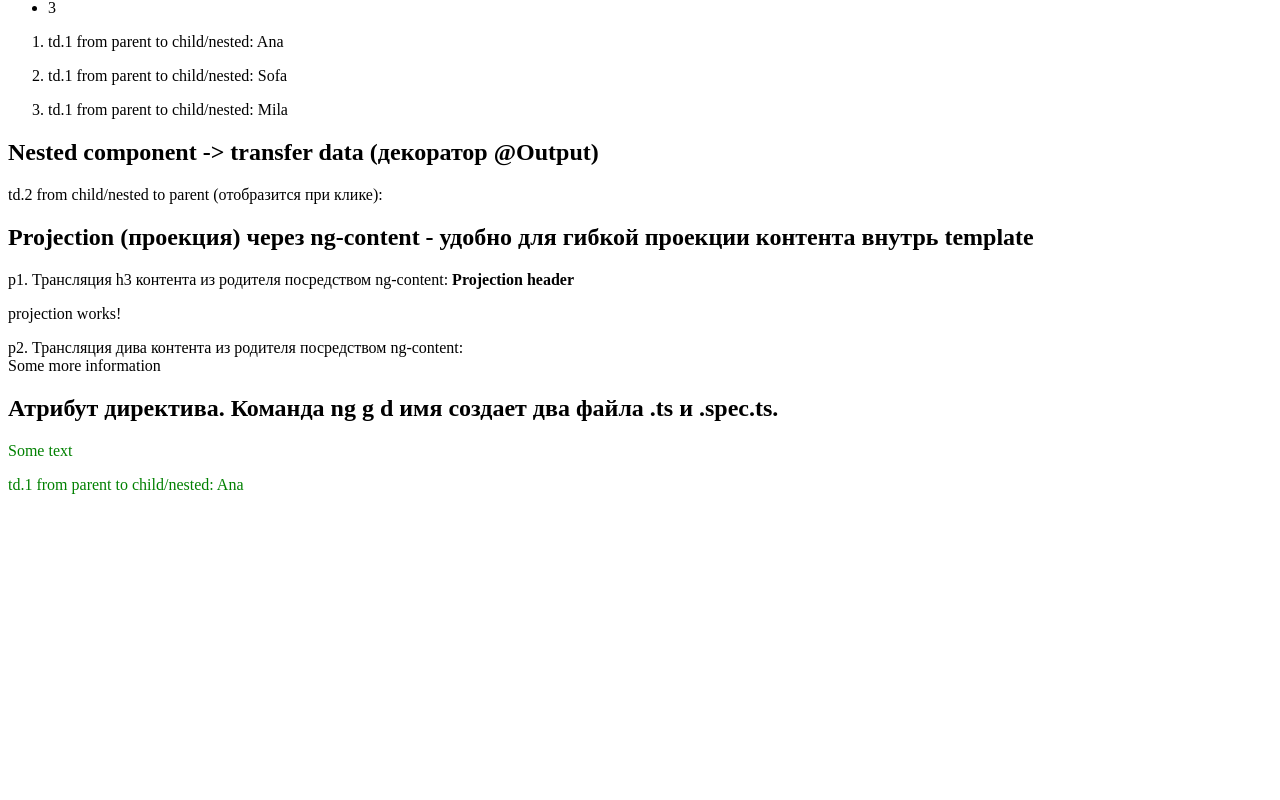
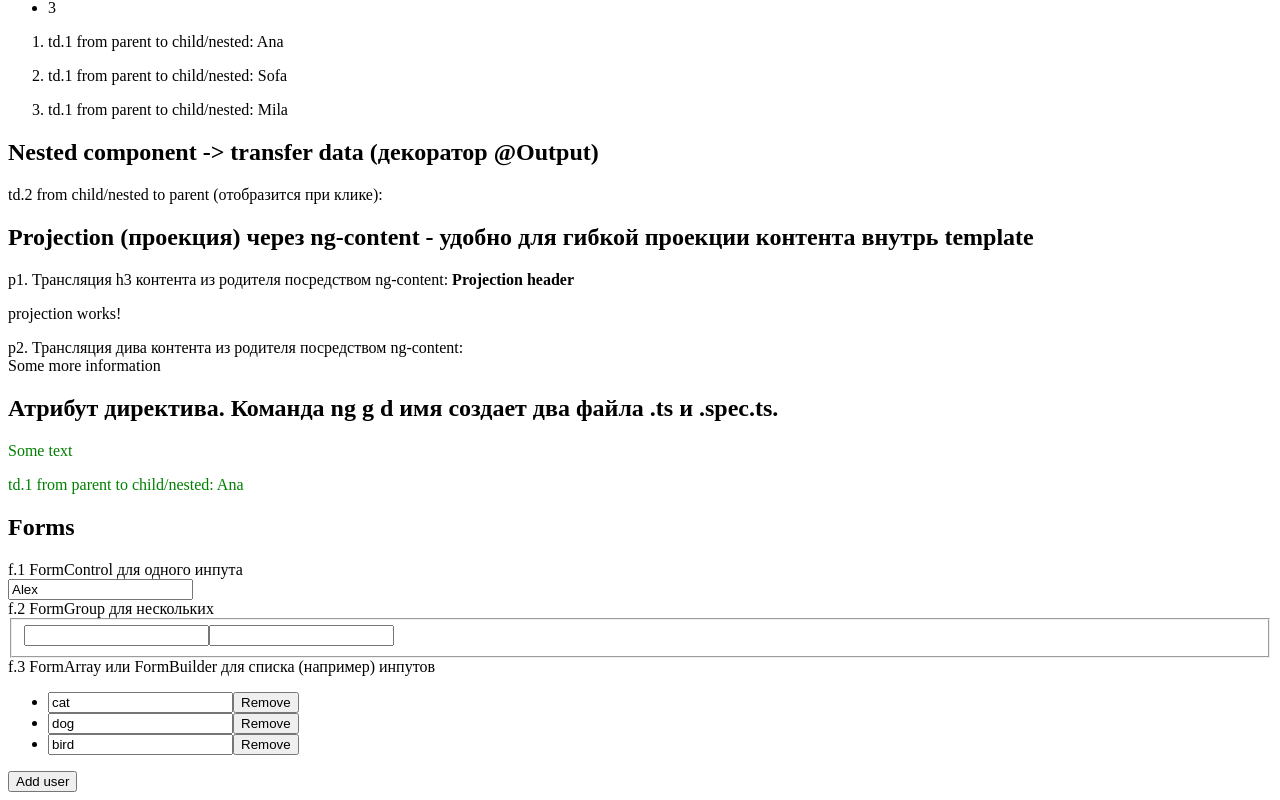
Before and after one commit to aam-fd/angular-screencasts, an Angular app: page / in a window 1280 px wide. Shown: the part 812-1612 px from the top of the page. Before the commit the page ends 1322 px from the top, so only its background shows below. Built offline with nearby package versions, Linux system fonts and the light colour scheme.

Commit message:
formControl, formGroup, formArray, formBuilder

```diff
--- a/src/app/app.component.html
+++ b/src/app/app.component.html
@@ -61,5 +61,23 @@
 <app-nested appColory
             [user]="girls[0]"></app-nested>
 
+<h2>Forms</h2>
+f.1 FormControl для одного инпута<br>
+<input [formControl]="nameControl"><br>
+f.2 FormGroup для нескольких <br>
+<fieldset [formGroup]="fullNameControl">
+    <input formControlName="firstName" type="text">
+    <input formControlName="lastName" type="text">
+</fieldset>
+f.3 FormArray или FormBuilder для списка (например) инпутов
+<form [formGroup]="usersListControl">
+  <ul formArrayName="animals">
+    <li *ngFor="let animal of usersListControl.controls.animals.controls; let i = index">
+      <input formControlName="{{i}}">
+      <button (click)="removeUserControl()">Remove</button>
+    </li>
+  </ul>
+  <button (click)="addUserControl()">Add user</button>
+</form>
 
 <router-outlet></router-outlet>
--- a/src/app/app.component.ts
+++ b/src/app/app.component.ts
@@ -1,11 +1,12 @@
-import { Component } from '@angular/core';
+import { Component, OnInit } from '@angular/core';
+import { FormControl, Validators, FormGroup, FormArray, FormBuilder } from '@angular/forms';
 
 @Component({
   selector: 'app-root',
   templateUrl: './app.component.html',
   styleUrls: ['./app.component.css']
 })
-export class AppComponent {
+export class AppComponent implements OnInit {
 
   public myColor: String = 'green';
   public selectedUser;
@@ -21,4 +22,52 @@ export class AppComponent {
   ]
 
   public isShown = true;
+
+  public nameControl: FormControl;
+  public fullNameControl: FormGroup;
+  public usersListControl: FormGroup;
+
+  constructor(
+    private _formBuilder: FormBuilder
+  ) {
+  }
+
+  ngOnInit() {
+    this.nameControl = new FormControl('Alex', [Validators.required, Validators.minLength(4)]); // первая [] - синхронный валидатор, вторая [] - асинхронный валидатор
+    this.nameControl.valueChanges.subscribe((value) => console.log(value));
+    console.log(this.nameControl);
+    console.log(this.nameControl.value);
+    this.nameControl.statusChanges.subscribe((value) => console.log(value));
+
+    this.fullNameControl = new FormGroup({
+      firstName: new FormControl(),
+      lastName: new FormControl(),
+    });
+
+    this.fullNameControl.valueChanges.subscribe((value) => console.log(value));
+
+    // this.usersListControl = new FormGroup({
+    //   animals: new FormArray([
+    //     new FormControl('cat'),
+    //     new FormControl('dog'),
+    //     new FormControl('bird')
+    //   ])
+    // });
+
+    this.usersListControl = this._formBuilder.group({
+      animals: this._formBuilder.array([['cat'],['dog'],['bird']]),
+    });
+
+
+    this.usersListControl.valueChanges.subscribe((value) => console.log(value));
+
+  }
+
+  public removeUserControl(index) {
+    (this.usersListControl.controls['animals'] as FormArray).removeAt(index);
+  }
+  public addUserControl() {
+    (this.usersListControl.controls['animals'] as FormArray).push(new FormControl(''));
+  }
+
 }
--- a/src/app/app.module.ts
+++ b/src/app/app.module.ts
@@ -1,5 +1,6 @@
 import { BrowserModule } from '@angular/platform-browser';
 import { NgModule } from '@angular/core';
+import { FormsModule, ReactiveFormsModule } from '@angular/forms';
 
 import { AppRoutingModule } from './app-routing.module';
 import { AppComponent } from './app.component';
@@ -16,7 +17,9 @@ import { ColoryDirective } from './directives/colory.directive';
   ],
   imports: [
     BrowserModule,
-    AppRoutingModule
+    AppRoutingModule,
+    FormsModule,
+    ReactiveFormsModule
   ],
   providers: [],
   bootstrap: [AppComponent]
```
